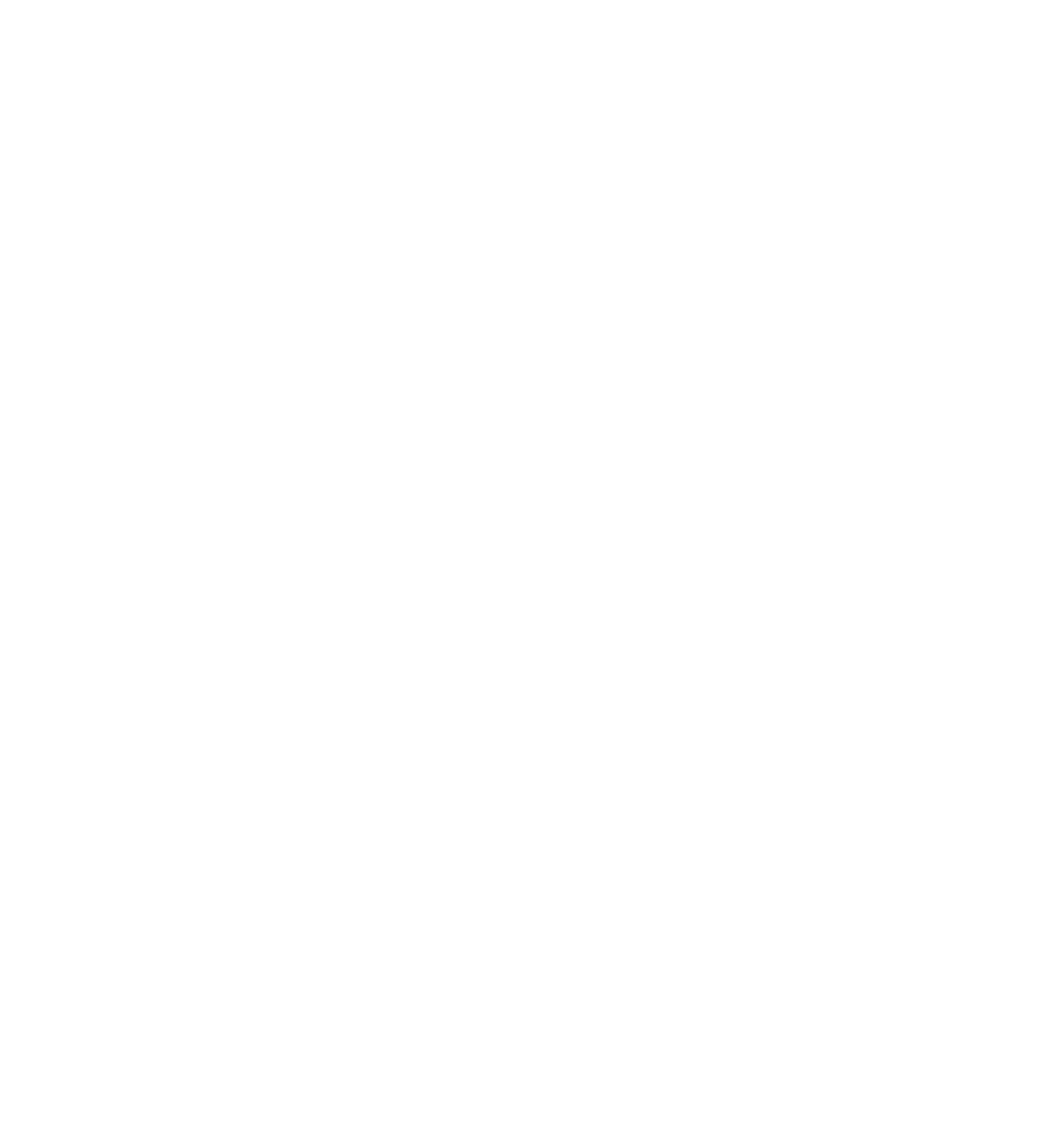
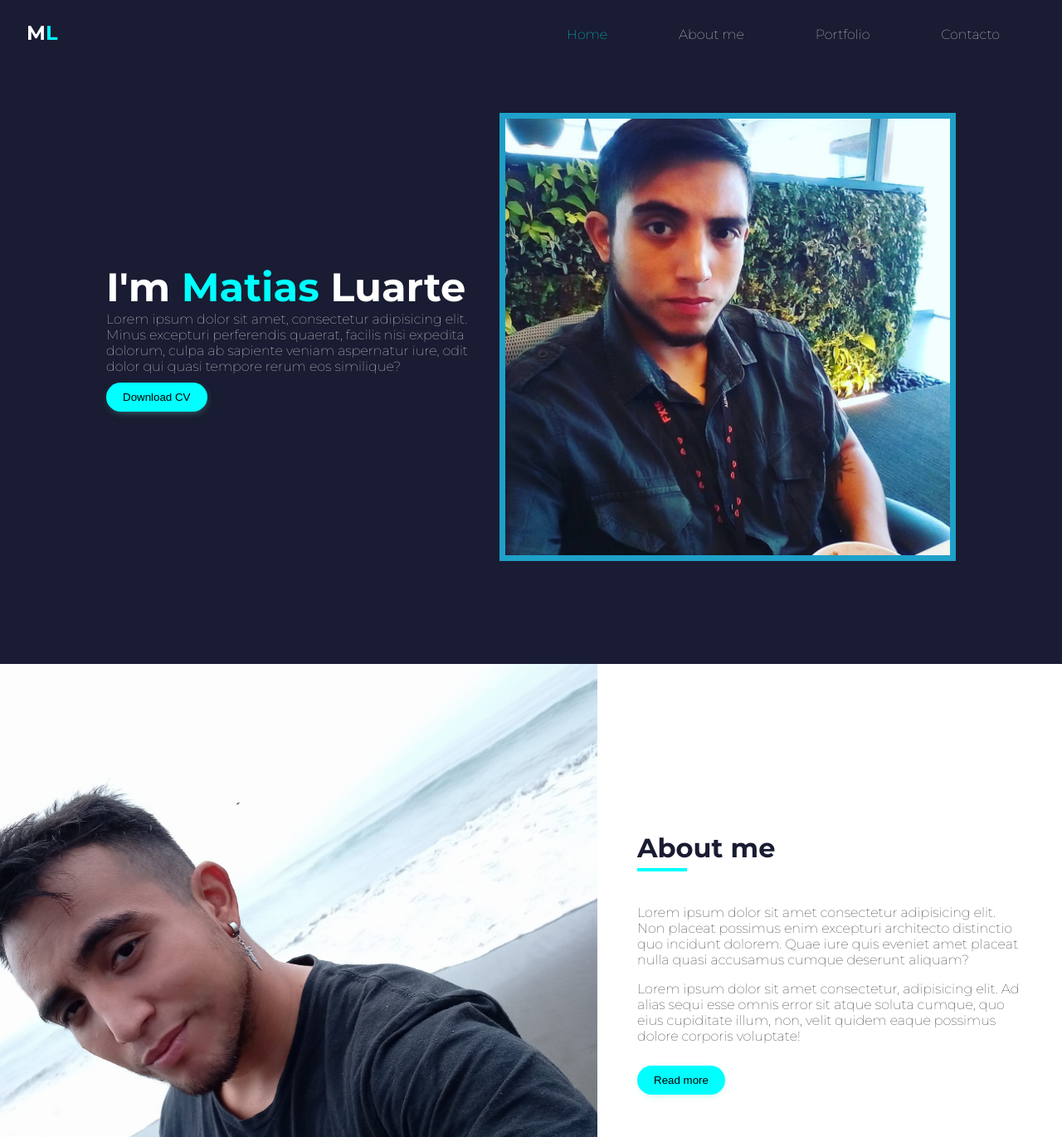
Before and after one commit to mathi669/portafolioweb, a plain HTML site: page index.html in a window 1280 px wide. Shown: the top 1370 px of the page at 83% size. Before the commit the page ends 800 px from the top, so only its background shows below. Drawn offline with Linux system fonts and the light colour scheme.

Commit message:
seccion about me y proyectos

```diff
--- a/css/styles.css
+++ b/css/styles.css
@@ -10,3 +10,186 @@ body {
   font-family: 'Montserrat', sans-serif;
   overflow-x: hidden;
 }
+
+.wrapper ,
+.portfolio{
+    width: 100vw;
+    height: 100vh;
+    background-color: #191c32;
+    color: #fff;
+}
+
+.navbar{
+    display: flex;
+    justify-content: space-between;
+    padding: 2rem;
+}
+
+.brand{
+    margin-top: -7px;
+}
+
+.brand span{
+    color: aqua;
+}
+
+.menu{
+    display: flex;
+    width: 50%;
+    justify-content: space-around;
+}
+
+.menu li{
+    list-style: none;
+}
+
+.menu a{
+    color: white;
+    text-decoration: none;
+    padding: 10px 20px;
+}
+.menu .active{
+    color: aqua;
+}
+
+.menu a:hover {
+    background-color: aqua;
+    color: #191c32;
+    transition: ease-in .3s;
+}
+
+.main{
+    margin: 0 auto;
+    width: 80vw;
+    height: 80vh;
+    display: grid;
+    grid-template-columns: repeat(2,1fr);
+    align-items: center;
+}
+
+h1{
+    font-size: 3rem;
+}
+
+span{
+    color: aqua;
+}
+
+.download-cv{
+    padding: 10px 20px;
+    background-color: aqua;
+    border: none;
+    border-radius: 20px;
+    margin-top: 10px;
+    cursor: pointer;
+    box-shadow: 1px 3px 11px -5px rgba(102, 231, 200, .69);
+}
+
+
+.download-cv:hover {
+    background-color: white;
+    box-shadow: none;
+}
+
+.main img{
+    width: 550px;
+    border: 7px solid rgb(30, 161, 201);
+    height: 540px;
+    z-index: 1;
+}
+
+
+.about{
+    display: grid;
+    grid-template-columns: repeat(2, 1fr);
+    width: 100vw;
+    align-items: center;
+}
+
+.about img{
+    width: 720px;
+    height: 720px;
+    grid-column: 1/5;
+}
+
+
+.about-info {
+    grid-column: 5/10;
+    padding: 3em;
+}
+
+.about-info h2{
+    font-size: 2em;
+    color: #191c32;
+}
+
+.divider {
+    height: 4px;
+    width: 60px;
+    background-color: aqua;
+    margin-top: 5px;
+    margin-bottom: 2.5em;
+}
+
+.about p{
+    margin-bottom: 1em;
+}
+
+.portfolio-headings {
+    width: 100vw;
+    padding: 5em;
+}
+
+
+.portfolio-headings h2 {
+    font-size: 2.5em;
+}
+
+.portfolio .container{
+    width: 80vw;
+    height: 80vh;
+    margin: 0 auto;
+    display: flex;
+    justify-content: center;
+}
+
+.card {
+    width: 300px;
+}
+
+.card__img{
+    width: 100%;
+    height: 150px;
+    background-image: url(../img/2-original.png);
+    background-size: cover;
+}
+
+.card__tittle{
+    padding: 20px;
+}
+
+.card__projects-links{
+    display: flex;
+    justify-content: space-evenly;
+}
+
+.card__projects-links a {
+    color: #fff;
+    text-decoration: none;
+}
+
+.card__projects-links i{
+    font-size: 1.5em;
+}
+
+.card .project-details{
+    margin: 0 auto;
+    margin: 1em;
+    width: 70%;
+
+}
+
+.card .project-details a {
+    text-decoration: none;
+    color: #191c32;
+}
--- a/index.html
+++ b/index.html
@@ -1,14 +1,87 @@
 <!DOCTYPE html>
 <html lang="en">
-<head>
-    <meta charset="UTF-8">
-    <meta http-equiv="X-UA-Compatible" content="IE=edge">
-    <meta name="viewport" content="width=device-width, initial-scale=1.0">
+  <head>
+    <meta charset="UTF-8" />
+    <meta http-equiv="X-UA-Compatible" content="IE=edge" />
+    <meta name="viewport" content="width=device-width, initial-scale=1.0" />
     <title>Portafolio</title>
-    <link rel="stylesheet" href="css/styles.css">
+    <link rel="stylesheet" href="css/styles.css" />
     <link rel="stylesheet" href="https://use.fontawesome.com/releases/v5.15.3/css/all.css" integrity="sha384-SZXxX4whJ79/gErwcOYf+zWLeJdY/qpuqC4cAa9rOGUstPomtqpuNWT9wdPEn2fk" crossorigin="anonymous">
-</head>
-<body>
+  </head>
+  <body>
+    <div class="wrapper">
+      <header>
+        <nav class="navbar">
+          <div class="brand">
+            <h2>M<span>L</span></h2>
+          </div>
+          <ul class="menu">
+            <li><a class="active" href="#">Home</a></li>
+            <li><a href="#">About me</a></li>
+            <li><a href="#">Portfolio</a></li>
+            <li><a href="#">Contacto</a></li>
+          </ul>
+        </nav>
+      </header>
+      <main class="main">
+        <div class="info-content">
+          <h1>I'm <span>Matias</span> Luarte</h1>
+          <p>
+            Lorem ipsum dolor sit amet, consectetur adipisicing elit. Minus
+            excepturi perferendis quaerat, facilis nisi expedita dolorum, culpa ab
+            sapiente veniam aspernatur iure, odit dolor qui quasi tempore rerum
+            eos similique?
+          </p>
+          <a download href="#">
+            <button class="download-cv">Download CV</button>
+          </a>
+        </div>
+        <img src="./img/photo1.jpg" alt="Jhon carter picture">
+      </main>
+    </div>
+    <div class="about">
+      <img src="./img/aboutme.jpg" alt="jhon carter retrato">
 
-</body>
+    <div class="about-info">
+      <h2>About me</h2>
+      <div class="divider"></div>
+      <p>Lorem ipsum dolor sit amet consectetur adipisicing elit. Non placeat possimus enim excepturi architecto distinctio quo incidunt dolorem.
+        Quae iure quis eveniet amet placeat nulla quasi accusamus cumque deserunt aliquam?</p>
+      <p>Lorem ipsum dolor sit amet consectetur, adipisicing elit. Ad alias sequi esse omnis error sit atque soluta cumque, quo eius cupiditate illum,
+        non, velit quidem eaque possimus dolore corporis voluptate!</p>
+      <button class="download-cv"> Read more</button>
+    </div>
+  </div>
+  <div class="portfolio">
+    <div class="portfolio-headings">
+      <h2>My Portfolio</h2>
+      <div class="divider"></div>
+    </div>
+    <div class="container">
+      <div class="card">
+        <div class="card__img">
+        </div>
+        <div class="card__tittle">
+          <h2>Poject Description</h2>
+        </div>
+        <div class="card__projects-links">
+          <a href="">
+            <i class="fa-brands fa-github"></i>
+          </a>
+          <a href="">
+            <i class="fa-solid fa-globe"></i>
+          </a>
+          <a href="">
+            <i class="fa-duotone fa-file-code"></i>
+          </a>
+        </div>
+        <button class="project-details download-cv">
+          <a href="">
+            Project details
+          </a>
+        </button>
+      </div>
+    </div>
+  </div>
+  </body>
 </html>
```
Also changed, not shown: img/aboutme.jpg (added), img/photo1.jpg (added), img/photo1.png (added).
